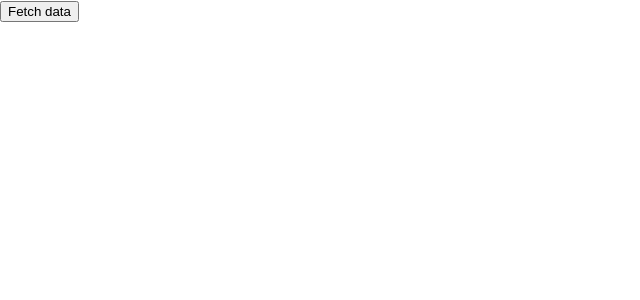
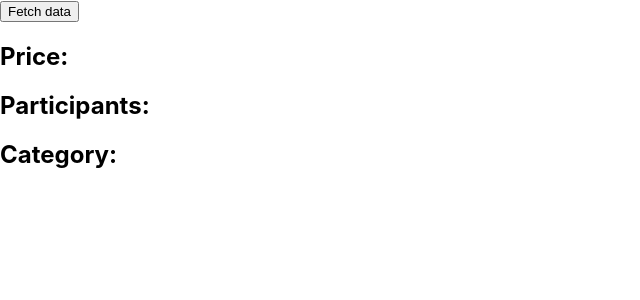
Before and after one commit to danilomirkovic/Ideas, a React (Create React App) app in the folder fend/: page / in a window 1280 px wide. Shown: the top 300 px of the page, without its empty margins (0-640 px from the left). Built offline with nearby package versions, Linux system fonts and the light colour scheme.

Commit message:
small changes

```diff
--- a/fend/src/Components/activities.tsx
+++ b/fend/src/Components/activities.tsx
@@ -44,9 +44,9 @@ export default function Activities() {
 
             <div>
                 <h2>{activityData}</h2>
-                <h2>{priceData}</h2>
-                <h2>{participantsData}</h2>
-                <h2>{typeData}</h2>
+                <h2>Price: {priceData}</h2>
+                <h2>Participants: {participantsData}</h2>
+                <h2>Category: {typeData}</h2>
             </div>
 
         </div>
```
